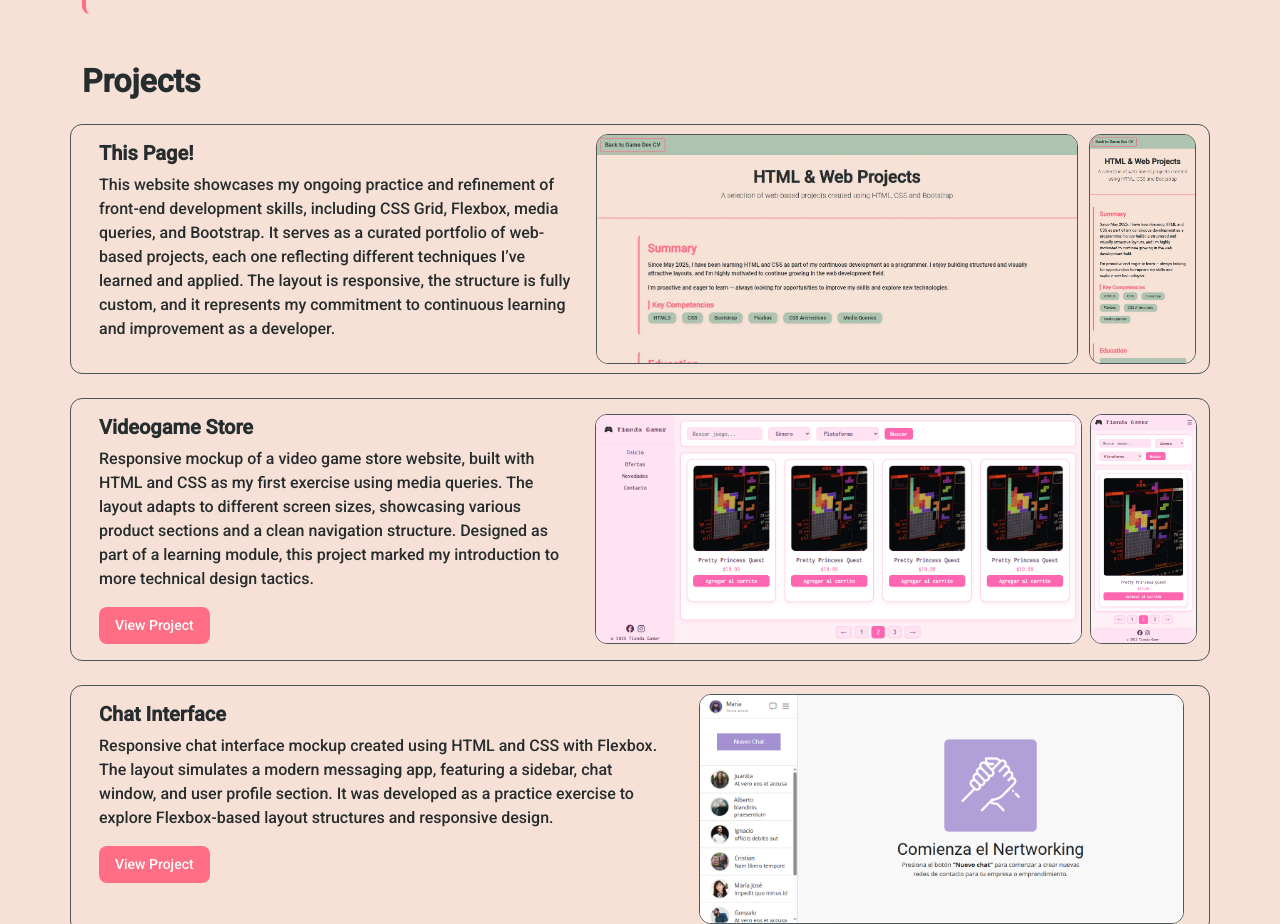
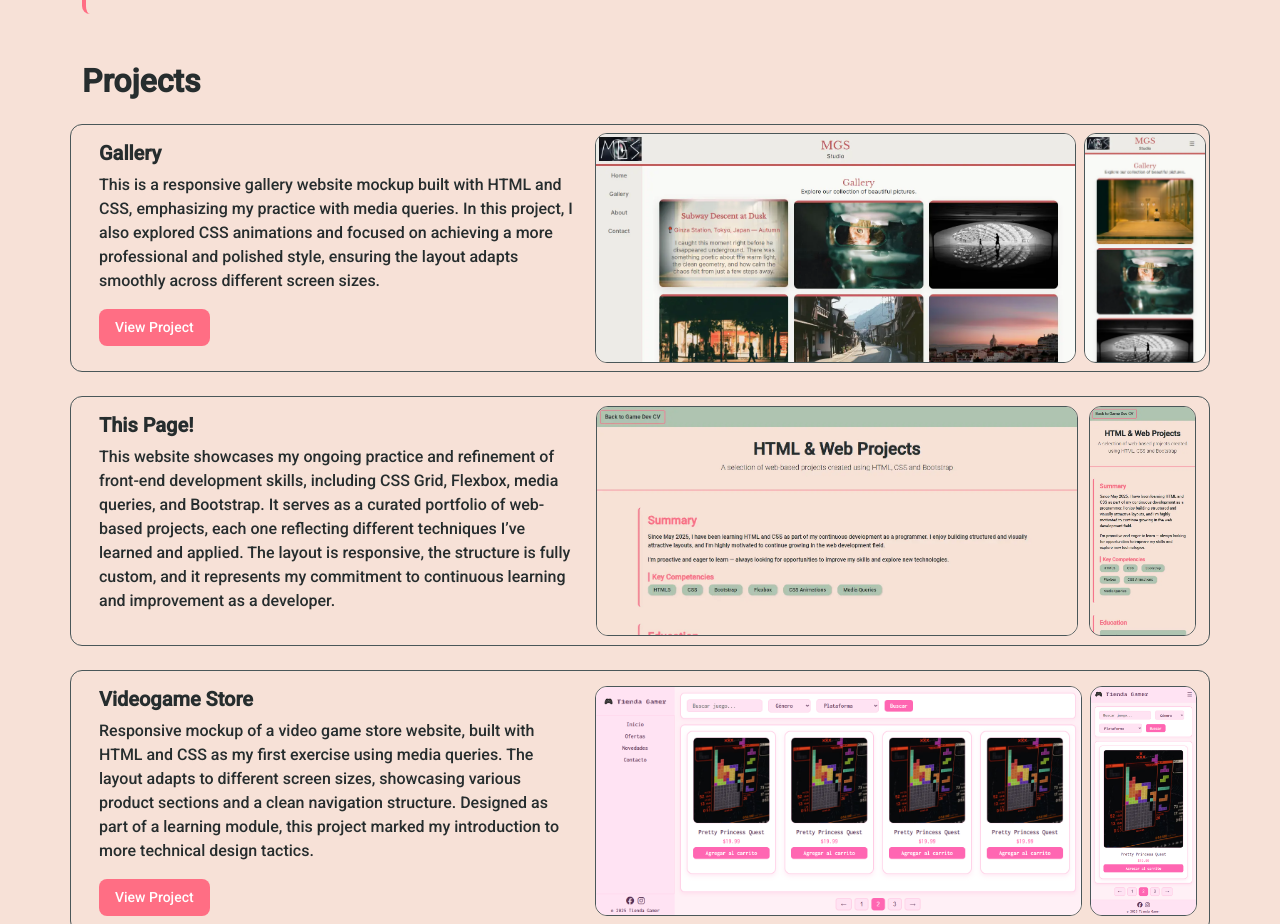
Before and after one commit to manzanog0612/manzanog0612.github.io, a plain HTML site: page html-projects.html in a window 1280 px wide. Shown: the part 791-1715 px from the top of the page. Drawn offline with nearby package versions, Linux system fonts and the light colour scheme.

Commit message:
Added gallery project

```diff
--- a/html-projects.html
+++ b/html-projects.html
@@ -58,6 +58,18 @@
     	<section data-aos="fade-in" data-aos-duration="750">
     		<h2 class="fw-bold mb-4">Projects</h2>
     		<div class="row g-4">
+				<!-- Images Gallery -->
+				<div class="project-card card-big-img">
+    				<div class="p-3">
+    					<h5 class="fw-bold">Gallery</h5>
+    					<p>This is a responsive gallery website mockup built with HTML and CSS, emphasizing my practice with media queries. In this project, I also explored CSS animations and focused on achieving a more professional and polished style, ensuring the layout adapts smoothly across different screen sizes.</p>
+						<a href="https://manzanog0612.github.io/Module-2-CSS-Animations_Gallery-Website-Mock/" target="_blank" class="btn btn-sm btn-view">View Project</a>
+					</div>
+                    <div class="project-imgs-container">
+                        <img src="assets/img/html-proj-11.webp" alt="Gallery website screenshot of this screen in a computer monitor" class="img-fluid project-img">
+                        <img src="assets/img/html-proj-11-mobile.webp" alt="Gallery website screenshot of this screen in a mobile" class="img-fluid project-img">
+					</div>
+    			</div>
                 <!-- This Page -->
     			<div class="project-card card-big-img">
     				<div class="p-3">
```
Also changed, not shown: assets/img/html-proj-11-mobile.webp (added), assets/img/html-proj-11.webp (added).
